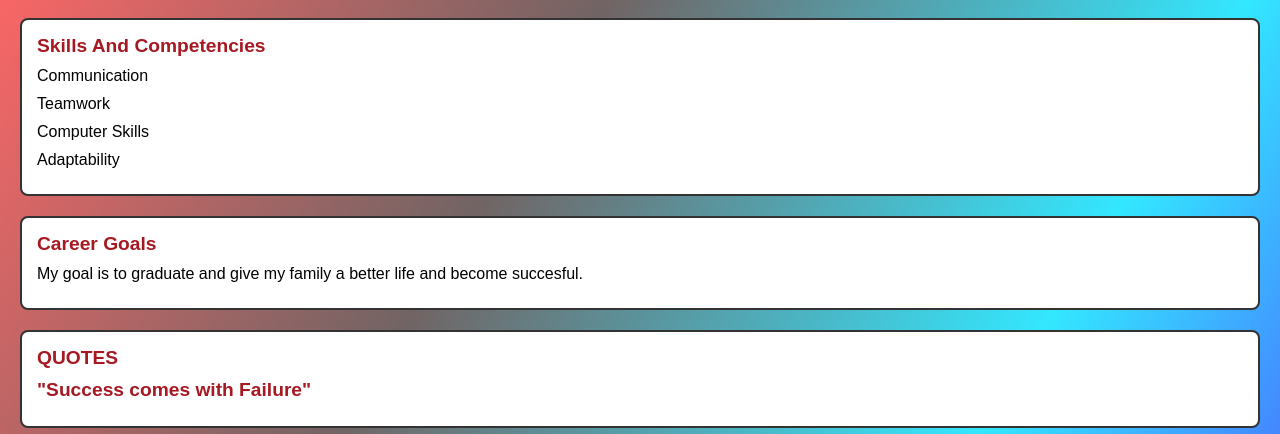
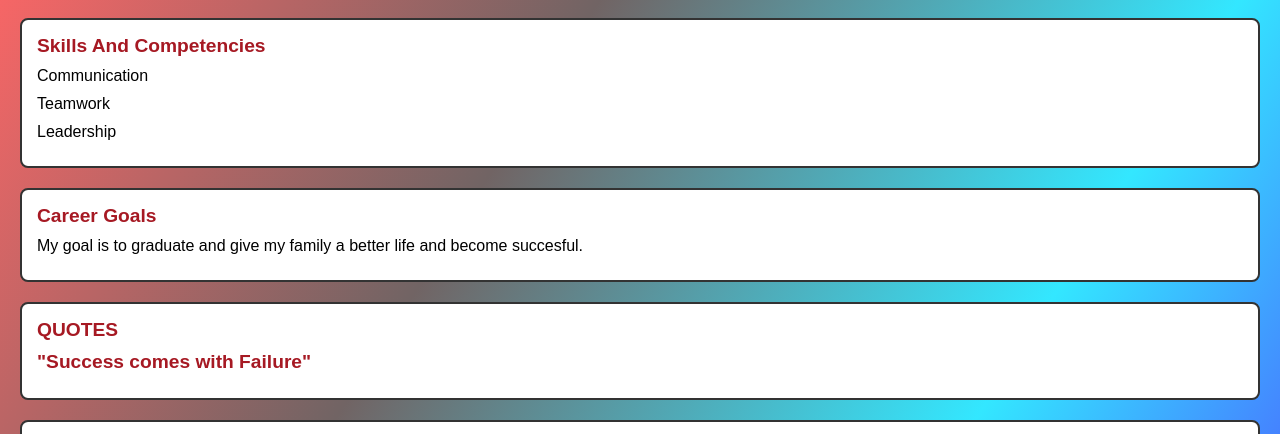
Before and after one commit to Klaoo1/Resume-for-me-, a plain HTML site: page index.html in a window 1280 px wide. Shown: the part 1080-1514 px from the top of the page. Drawn offline with Linux system fonts and the light colour scheme.

Commit message:
Update index.html

```diff
--- a/index.html
+++ b/index.html
@@ -143,8 +143,7 @@
     <b>Skills And Competencies</b>
     <p>Communication</p>
     <p>Teamwork</p>
-    <p>Computer Skills</p>
-    <p>Adaptability</p>
+    <p>Leadership</p>
 </div>
 
 
```
